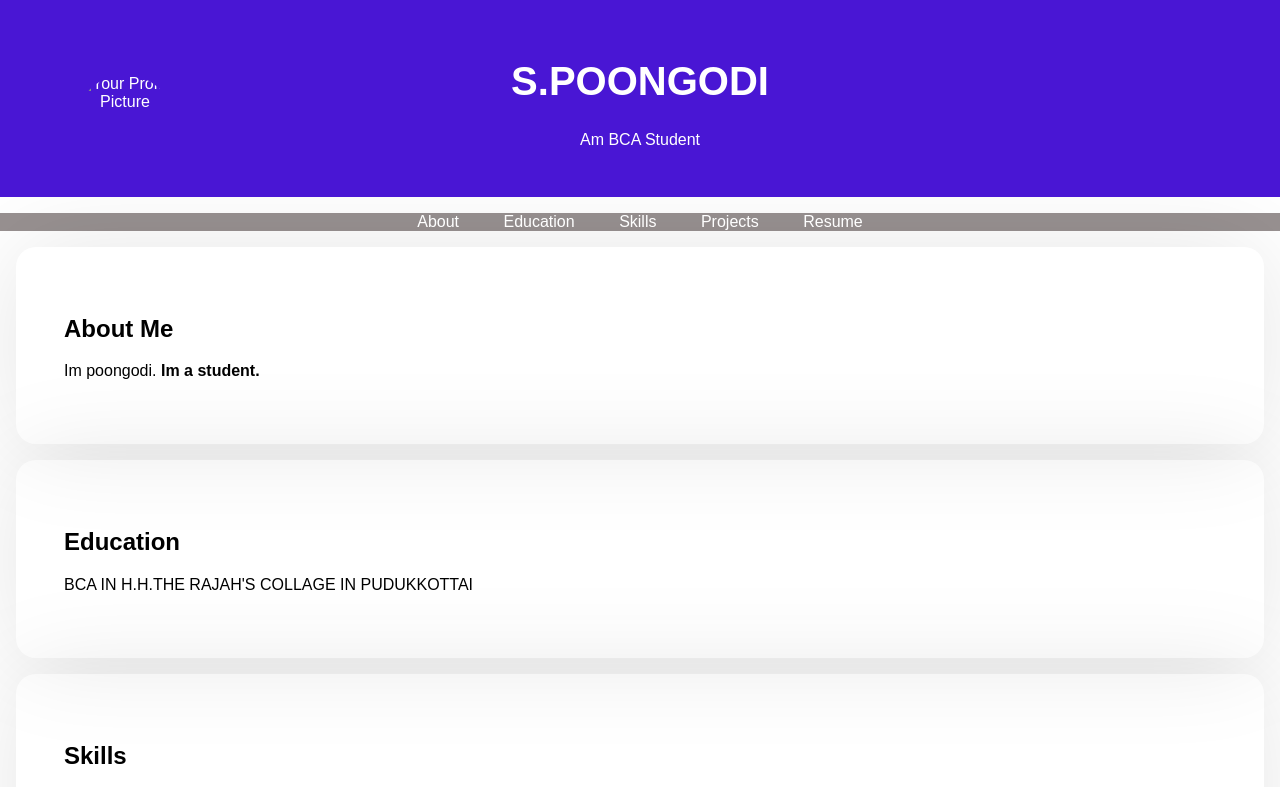
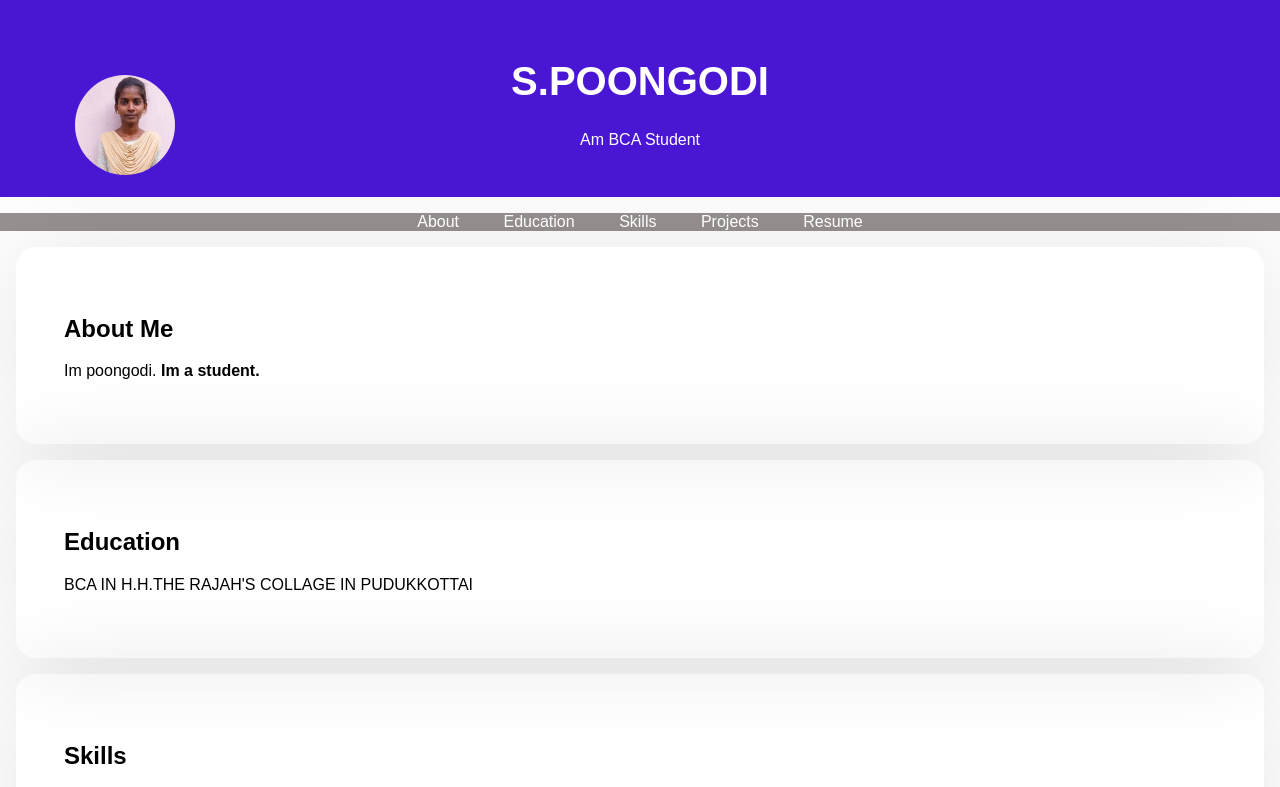
Before and after one commit to poongodi494/Digital_portfolio, a plain HTML site: page index.html in a window 1280 px wide. Shown: the top 787 px of the page. Drawn offline with Linux system fonts and the light colour scheme.

Commit message:
Update index.html

```diff
--- a/index.html
+++ b/index.html
@@ -94,7 +94,7 @@
     <header>
         <div class="header-content">
             <!-- Add your profile picture here -->
-            <img src="poongodi.jpg" alt="Your Profile Picture" class="profile-picture">
+            <img src="poo.jpg" alt="Your Profile Picture" class="profile-picture">
             <h1>S.POONGODI</h1>
             <p>Am BCA Student</p>
         </div>
```
